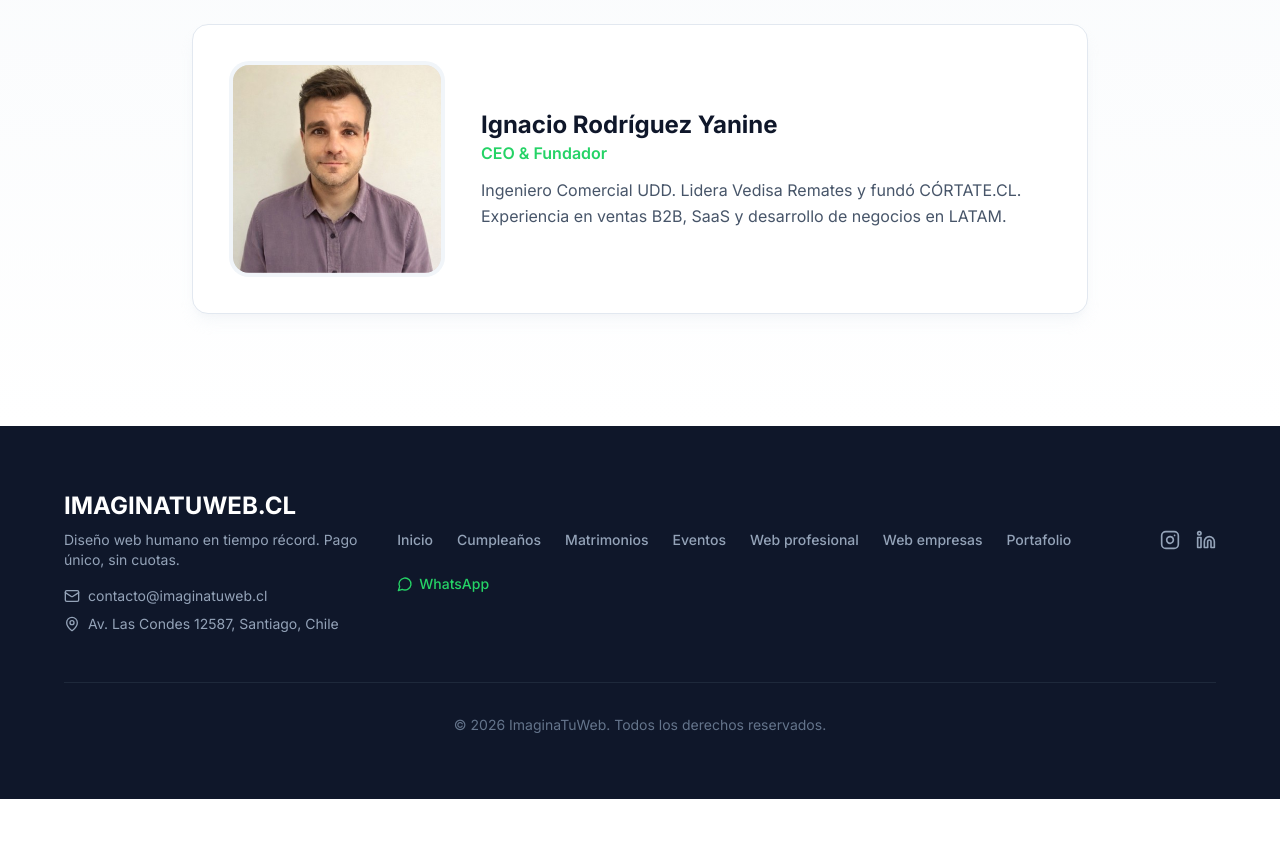
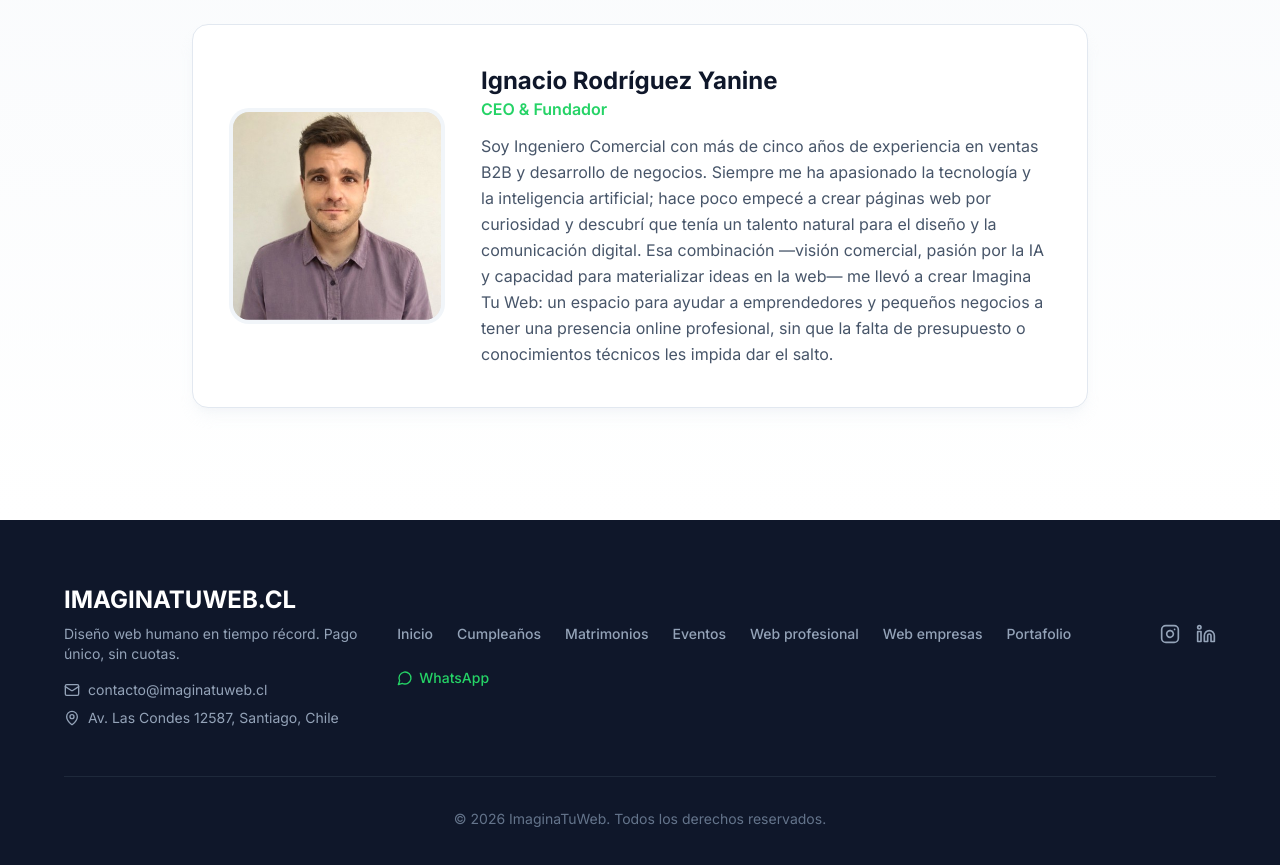
Before and after one commit to irodriguezyanine/imagina-tu-web, a Next.js app: page /portafolio in a window 1280 px wide. Shown: the part 3180-4045 px from the top of the page. Before the commit the page ends 3979 px from the top, so only its background shows below. Built offline with nearby package versions, Linux system fonts and the light colour scheme.

Commit message:
fix: update Team component description for clarity and detail

```diff
--- a/src/components/Team.tsx
+++ b/src/components/Team.tsx
@@ -45,8 +45,7 @@ export function Team() {
             </h3>
             <p className="text-[#25D366] font-semibold mb-3">CEO & Fundador</p>
             <p className="text-slate-600 leading-relaxed max-w-xl">
-              Ingeniero Comercial UDD. Lidera Vedisa Remates y fundó CÓRTATE.CL.
-              Experiencia en ventas B2B, SaaS y desarrollo de negocios en LATAM.
+              Soy Ingeniero Comercial con más de cinco años de experiencia en ventas B2B y desarrollo de negocios. Siempre me ha apasionado la tecnología y la inteligencia artificial; hace poco empecé a crear páginas web por curiosidad y descubrí que tenía un talento natural para el diseño y la comunicación digital. Esa combinación —visión comercial, pasión por la IA y capacidad para materializar ideas en la web— me llevó a crear Imagina Tu Web: un espacio para ayudar a emprendedores y pequeños negocios a tener una presencia online profesional, sin que la falta de presupuesto o conocimientos técnicos les impida dar el salto.
             </p>
           </div>
         </motion.div>
```
